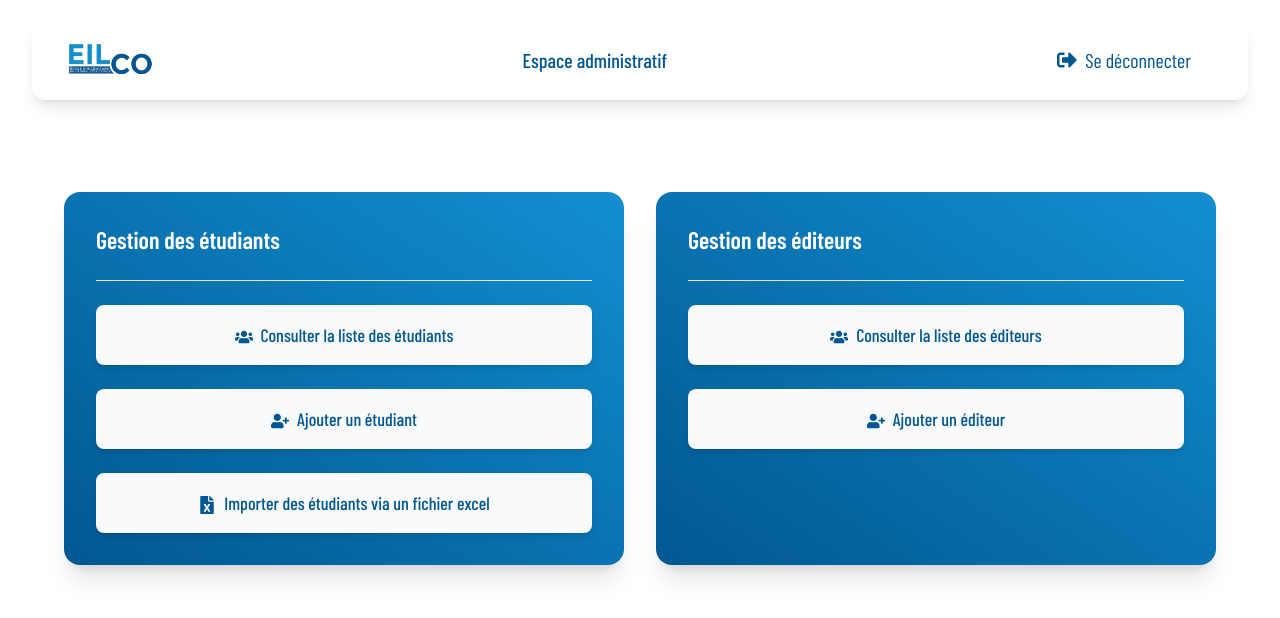
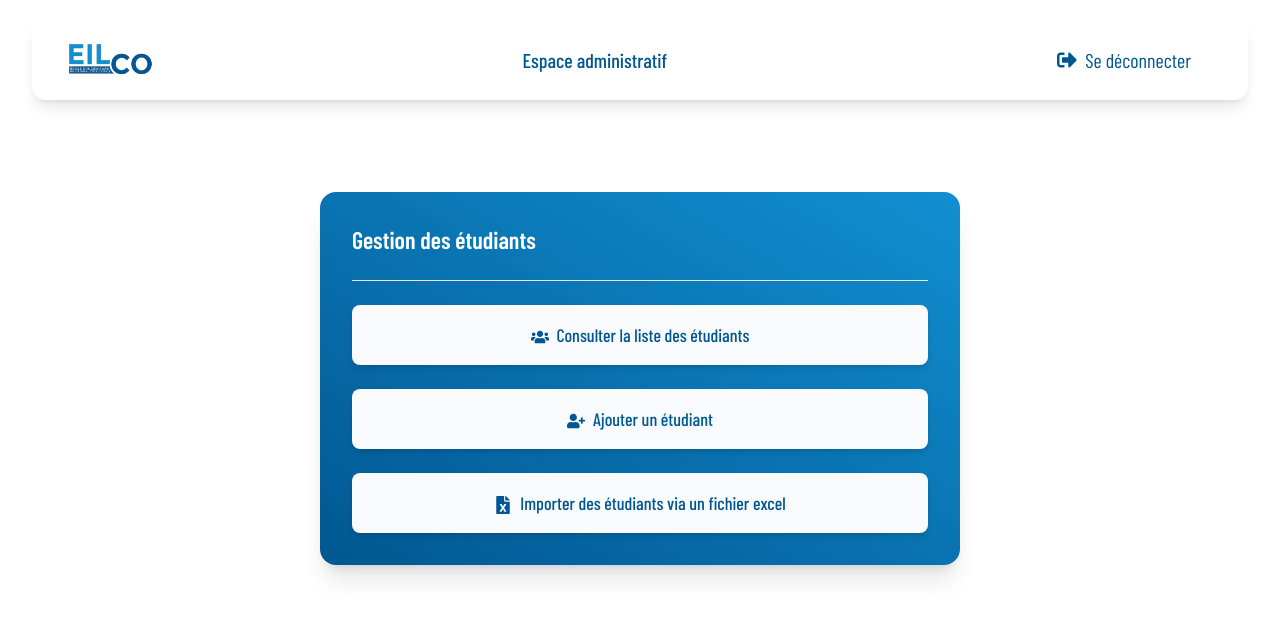
Before and after one commit to barradouane/projet_tech, a React (Create React App) app: page /admin-space in a window 1280 px wide. Shown: the top 618 px of the page. Built offline with nearby package versions, Linux system fonts and the light colour scheme; a web font is replaced by a local one.

Commit message:
VERSION FINALE DU PROJET

```diff
--- a/src/components/AddData.js
+++ b/src/components/AddData.js
@@ -1,8 +1,9 @@
 "use client"
 
 import { useState } from "react"
+import { useNavigate } from "react-router-dom"
 import logoImage from "../assets/images/logo.png"
-import { FaSignOutAlt } from "react-icons/fa";
+import { FaSignOutAlt , FaHome} from "react-icons/fa";
 
 export default function AddData() {
   const [type, setType] = useState('');
@@ -10,6 +11,7 @@ export default function AddData() {
   const [description, setDescription] = useState('');
   const [date, setDate] = useState('');
   const [image, setImage] = useState(null);
+  const navigate = useNavigate();
   const [plus_de_details, setPlus_de_details] = useState('');
   const [selectedSites, setSelectedSites] = useState([]); // Stocke les sites cochés
   const [loading, setLoading] = useState(false); // Pour gérer l'état de chargement
@@ -22,6 +24,11 @@ export default function AddData() {
     setSelectedSites((prev) =>
       prev.includes(site) ? prev.filter((s) => s !== site) : [...prev, site]
     );
+  };
+
+  const handleAccueil = () => {
+
+    navigate('/editor-space');
   };
 
   const handleSubmit = async (e) => {
@@ -112,8 +119,15 @@ export default function AddData() {
         {/* Logo */}
         <img src={logoImage} alt="logo" className="h-[60%] w-auto" />
 
-        {/* Titre */}
-        <h2 className="text-lg sm:text-xl font-medium">Espace d'édition</h2>
+
+<div className="flex flex-row">
+        <div
+          className="flex items-center justify-center space-x-2 text-secondary text-xl py-2 px-4 sm:px-6 rounded-[10px] cursor-pointer hover:bg-secondary hover:text-light transition-all duration-300 ease-in-out"
+          onClick={handleAccueil}
+        >
+          <FaHome className="text-xl" />
+          <span>Accueil</span>
+        </div>
 
         {/* Bouton Se Déconnecter */}
         <div
@@ -122,6 +136,7 @@ export default function AddData() {
         >
           <FaSignOutAlt className="text-xl" />
           <span>Se déconnecter</span>
+        </div>
         </div>
       </nav>
 
--- a/src/components/AdminSpace.js
+++ b/src/components/AdminSpace.js
@@ -123,7 +123,7 @@ export default function AdminDashboard() {
       </nav>
 
       {/* Contenu principal */}
-      <div className="grid grid-cols-1 sm:grid-cols-2 gap-8 sm:w-[90%] w-[85%] sm:mt-48 mt-52">
+      <div className="grid grid-cols-1 sm:grid-cols-1 gap-8 sm:w-[50%] w-[85%] sm:mt-48 mt-52">
         <div className="bg-gradient-to-bl from-primary to-secondary p-8 rounded-2xl shadow-xl space-y-6 text-white">
           <h3 className="text-2xl font-semibold">Gestion des étudiants</h3>
           <hr />
@@ -156,29 +156,7 @@ export default function AdminDashboard() {
 
 
         </div>
-        <div className="bg-gradient-to-bl from-primary to-secondary p-8 rounded-2xl shadow-xl space-y-6 text-white">
-          <h3 className="text-2xl font-semibold">Gestion des éditeurs</h3>
-          <hr />
-          <motion.div
-            className="bg-gray-50 text-center text-secondary font-medium p-4 sm:text-lg text-base rounded-lg shadow-md cursor-pointer hover:bg-light"
-            whileHover={{ scale: 1.05 }}
-            onClick={() => handleNavigation("/students-for-admin")}
-          >
-            <FaUsers className="inline-block mr-2" />
-            Consulter la liste des éditeurs
-          </motion.div>
-          <motion.div
-            className="bg-gray-50 text-secondary p-4 text-center font-medium sm:text-lg text-base rounded-lg shadow-md cursor-pointer hover:bg-light"
-            whileHover={{ scale: 1.05 }}
-            onClick={() => handleNavigation("/add-student")}
-          >
-            <FaUserPlus className="inline-block mr-2" />
-            Ajouter un éditeur
-          </motion.div>
 
-
-
-        </div>
       </div>
     </div>
   )
--- a/src/components/ContactsForEditor.js
+++ b/src/components/ContactsForEditor.js
@@ -1,11 +1,13 @@
 "use client"
 
 import { useState, useEffect } from "react"
+import { useNavigate } from "react-router-dom"
 import logoImage from "../assets/images/logo.png"
-import { FaSignOutAlt } from "react-icons/fa"
+import { FaSignOutAlt , FaHome } from "react-icons/fa"
 
 export default function ContactsForEditor() {
   const [contacts, setContacts] = useState([])
+  const navigate = useNavigate();
   const [filterType, setFilterType] = useState("all")
   const [serviceFilter, setServiceFilter] = useState("all")
   const [niveauFilter, setNiveauFilter] = useState("all")
@@ -23,6 +25,11 @@ export default function ContactsForEditor() {
     site: "Calais",
   })
 
+
+  const handleAccueil = () => {
+
+    navigate('/editor-space');
+  };
   // Fetch contacts data when component mounts or filter changes
   useEffect(() => {
     fetchContacts()
@@ -298,10 +305,17 @@ export default function ContactsForEditor() {
       {/* Navbar */}
       <nav className="flex justify-between items-center px-8 py-2 shadow-lg w-[95%] h-[80px] rounded-[13px] fixed top-[20px] left-1/2 transform -translate-x-1/2 z-50 bg-white text-secondary backdrop-blur-lg border border-white/20">
         {/* Logo */}
-        <img src={logoImage || "/placeholder.svg"} alt="logo" className="h-[60%] w-auto" />
+        <img src={logoImage} alt="logo" className="h-[60%] w-auto" />
 
-        {/* Titre */}
-        <h2 className="text-lg sm:text-xl font-medium">Espace d'édition</h2>
+
+<div className="flex flex-row">
+        <div
+          className="flex items-center justify-center space-x-2 text-secondary text-xl py-2 px-4 sm:px-6 rounded-[10px] cursor-pointer hover:bg-secondary hover:text-light transition-all duration-300 ease-in-out"
+          onClick={handleAccueil}
+        >
+          <FaHome className="text-xl" />
+          <span>Accueil</span>
+        </div>
 
         {/* Bouton Se Déconnecter */}
         <div
@@ -310,6 +324,7 @@ export default function ContactsForEditor() {
         >
           <FaSignOutAlt className="text-xl" />
           <span>Se déconnecter</span>
+        </div>
         </div>
       </nav>
 
--- a/src/components/PostsForEditor.js
+++ b/src/components/PostsForEditor.js
@@ -1,11 +1,13 @@
 "use client"
 
 import { useState, useEffect } from "react"
+import { useNavigate } from "react-router-dom"
 import logoImage from "../assets/images/logo.png"
-import { FaSignOutAlt } from "react-icons/fa"
+import { FaSignOutAlt , FaHome } from "react-icons/fa"
 
 export default function PostsForEditor() {
   const [posts, setPosts] = useState([])
+  const navigate = useNavigate();
   const [filteredPosts, setFilteredPosts] = useState([])
   const [filterType, setFilterType] = useState("all")
   const [loading, setLoading] = useState(true)
@@ -82,6 +84,11 @@ export default function PostsForEditor() {
       setFilteredPosts(posts.filter((post) => post.type === filterType))
     }
   }
+
+  const handleAccueil = () => {
+
+    navigate('/editor-space');
+  };
 
   // Gestion de la modification
   const handleEdit = (post) => {
@@ -239,10 +246,17 @@ export default function PostsForEditor() {
       {/* Navbar */}
       <nav className="flex justify-between items-center px-8 py-2 shadow-lg w-[95%] h-[80px] rounded-[13px] fixed top-[20px] left-1/2 transform -translate-x-1/2 z-50 bg-white text-secondary backdrop-blur-lg border border-white/20">
         {/* Logo */}
-        <img src={logoImage || "/placeholder.svg"} alt="logo" className="h-[60%] w-auto" />
+        <img src={logoImage} alt="logo" className="h-[60%] w-auto" />
 
-        {/* Titre */}
-        <h2 className="text-lg sm:text-xl font-medium">Espace d'édition</h2>
+
+<div className="flex flex-row">
+        <div
+          className="flex items-center justify-center space-x-2 text-secondary text-xl py-2 px-4 sm:px-6 rounded-[10px] cursor-pointer hover:bg-secondary hover:text-light transition-all duration-300 ease-in-out"
+          onClick={handleAccueil}
+        >
+          <FaHome className="text-xl" />
+          <span>Accueil</span>
+        </div>
 
         {/* Bouton Se Déconnecter */}
         <div
@@ -251,6 +265,7 @@ export default function PostsForEditor() {
         >
           <FaSignOutAlt className="text-xl" />
           <span>Se déconnecter</span>
+        </div>
         </div>
       </nav>
 
--- a/src/components/addContact.js
+++ b/src/components/addContact.js
@@ -2,10 +2,11 @@ import { useNavigate } from "react-router-dom";
 import { useState } from "react";
 import { motion } from "framer-motion";
 import logoImage from "../assets/images/logo.png";
-import { FaSignOutAlt } from "react-icons/fa";
+import { FaSignOutAlt  , FaHome} from "react-icons/fa";
 
 export default function AddContact() {
     const [nom, setNom] = useState("");
+    const navigate = useNavigate();
     const [prenom, setPrenom] = useState("");
     const [email, setEmail] = useState("");
     const [telephone, setTelephone] = useState("");
@@ -13,7 +14,7 @@ export default function AddContact() {
     const [service, setService] = useState("");
     const [niveauDeFormation, setNiveauDeFormation] = useState("");
     const [site, setSite] = useState(""); // State for site selection
-    const navigate = useNavigate();
+
 
     const handleSubmit = async (e) => {
         e.preventDefault();
@@ -48,6 +49,11 @@ export default function AddContact() {
         }
     };
 
+
+    const handleAccueil = () => {
+
+        navigate('/editor-space');
+      };
     // Gestion de la déconnexion
   const handleLogout = async () => {
     try {
@@ -78,12 +84,19 @@ export default function AddContact() {
     return (
         <div className="h-auto flex items-center justify-center bg-white">
             {/* Navbar */}
-      <nav className="flex justify-between items-center px-8 py-2 shadow-lg w-[95%] h-[80px] rounded-[13px] fixed top-[20px] left-1/2 transform -translate-x-1/2 z-50 bg-white text-secondary backdrop-blur-lg border border-white/20">
+            <nav className="flex justify-between items-center px-8 py-2 shadow-lg w-[95%] h-[80px] rounded-[13px] fixed top-[20px] left-1/2 transform -translate-x-1/2 z-50 bg-white text-secondary backdrop-blur-lg border border-white/20">
         {/* Logo */}
         <img src={logoImage} alt="logo" className="h-[60%] w-auto" />
 
-        {/* Titre */}
-        <h2 className="text-lg sm:text-xl font-medium">Espace d'édition</h2>
+
+<div className="flex flex-row">
+        <div
+          className="flex items-center justify-center space-x-2 text-secondary text-xl py-2 px-4 sm:px-6 rounded-[10px] cursor-pointer hover:bg-secondary hover:text-light transition-all duration-300 ease-in-out"
+          onClick={handleAccueil}
+        >
+          <FaHome className="text-xl" />
+          <span>Accueil</span>
+        </div>
 
         {/* Bouton Se Déconnecter */}
         <div
@@ -92,6 +105,7 @@ export default function AddContact() {
         >
           <FaSignOutAlt className="text-xl" />
           <span>Se déconnecter</span>
+        </div>
         </div>
       </nav>
             <div className="border-[1px] border-secondary max-w-lg sm:w-full w-[85%] p-6 bg-white shadow-lg rounded-[20px] mt-[120px] mb-[50px]">
```
